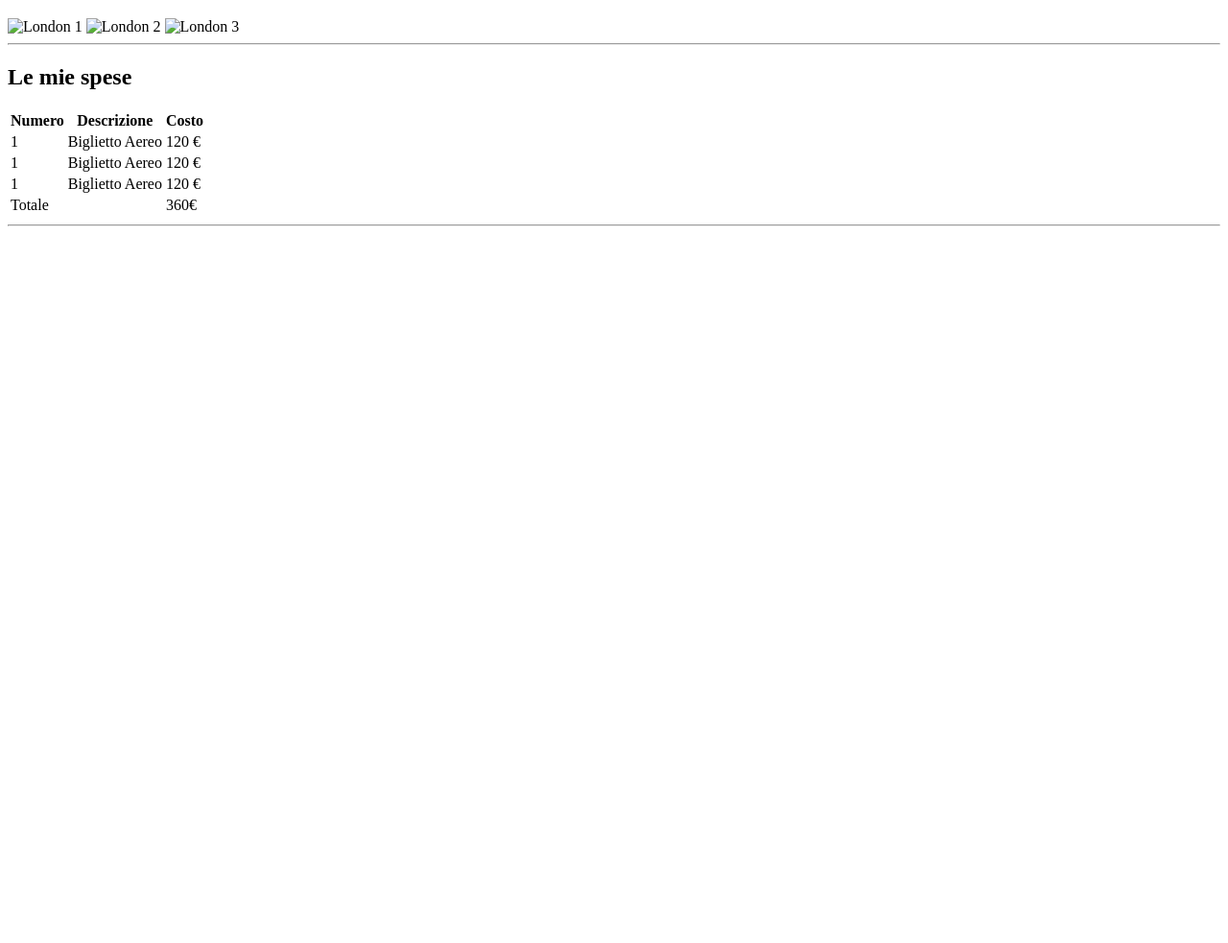
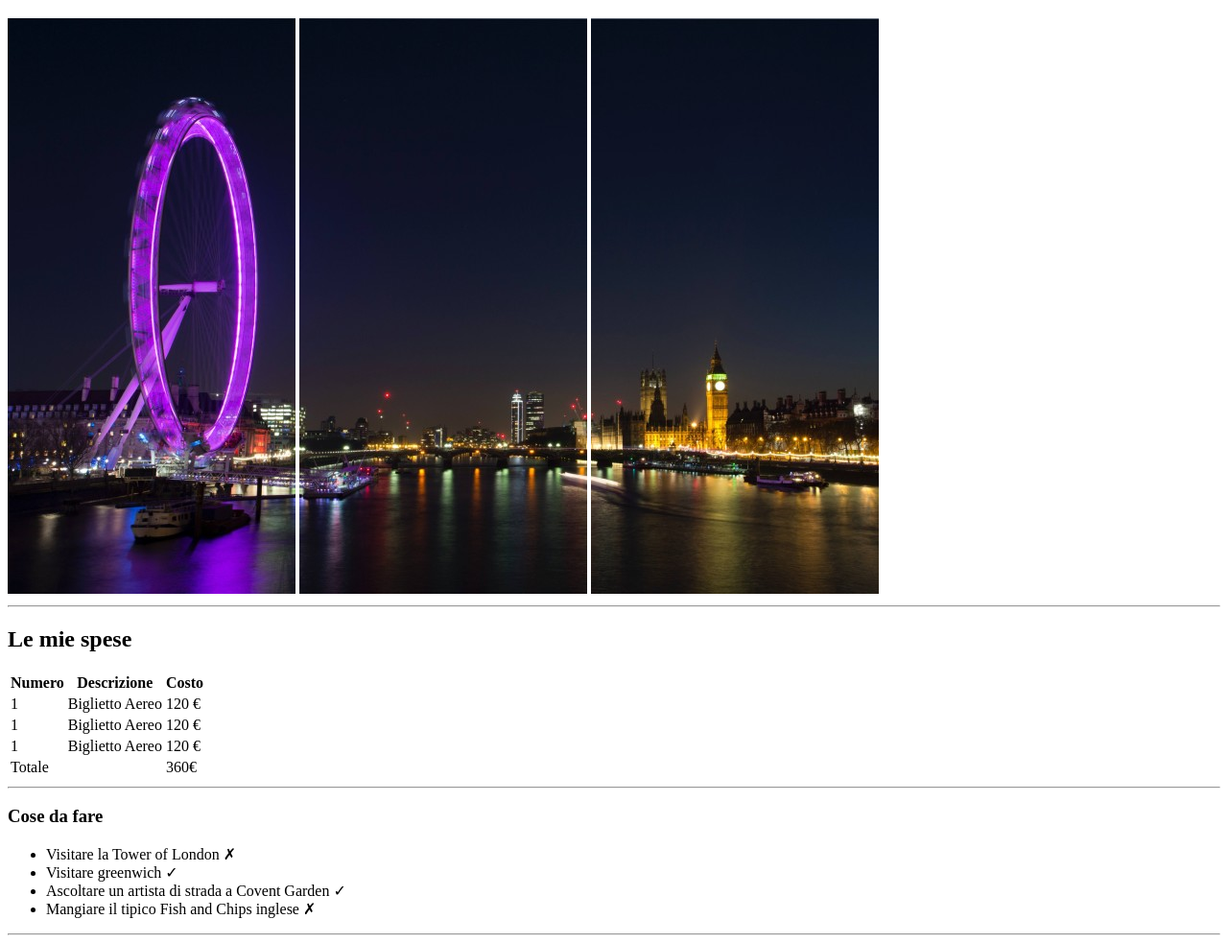
Before and after one commit to AntonioFilippa/html-london-trip, a plain HTML site: page index.html in a window 1280 px wide. Shown: the part 61-1044 px from the top of the page at 96% size. Before the commit the page ends 800 px from the top, so only its background shows below. Drawn offline with Linux system fonts and the light colour scheme.

Commit message:
[FEAT]ADDED UL

```diff
--- a/index.html
+++ b/index.html
@@ -11,9 +11,9 @@
 <div>
     <h1>Il mio Viaggio a Londra</h1>
 
-    <img src="./london-1.jpg" alt="London 1">
-    <img src="./london-2.jpg" alt="London 2">
-    <img src="./london-3.jpg" alt="London 3">
+    <img src="./img/london-1.jpg" alt="London 1">
+    <img src="./img/london-2.jpg" alt="London 2">
+    <img src="./img/london-3.jpg" alt="London 3">
 
     <hr>
 </div>
@@ -69,5 +69,22 @@
     <hr>
 </div>
 
+<!-- Inizio Lista Cose da fare -->
+<div>
+
+    <h3>Cose da fare</h3>
+
+    <ul>
+
+        <li>Visitare la Tower of London &cross;</li>
+        <li>Visitare greenwich &check;</li>
+        <li>Ascoltare un artista di strada a Covent Garden &check;</li>
+        <li>Mangiare il tipico Fish and Chips inglese &cross;</li>
+
+    </ul>
+
+    <hr>
+</div>
+
 </body>
 </html>
```
